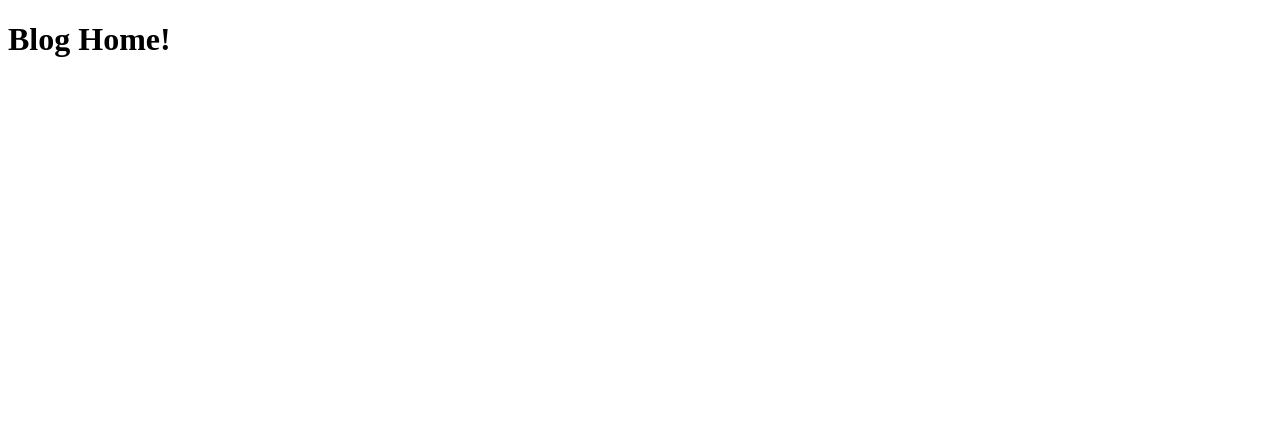
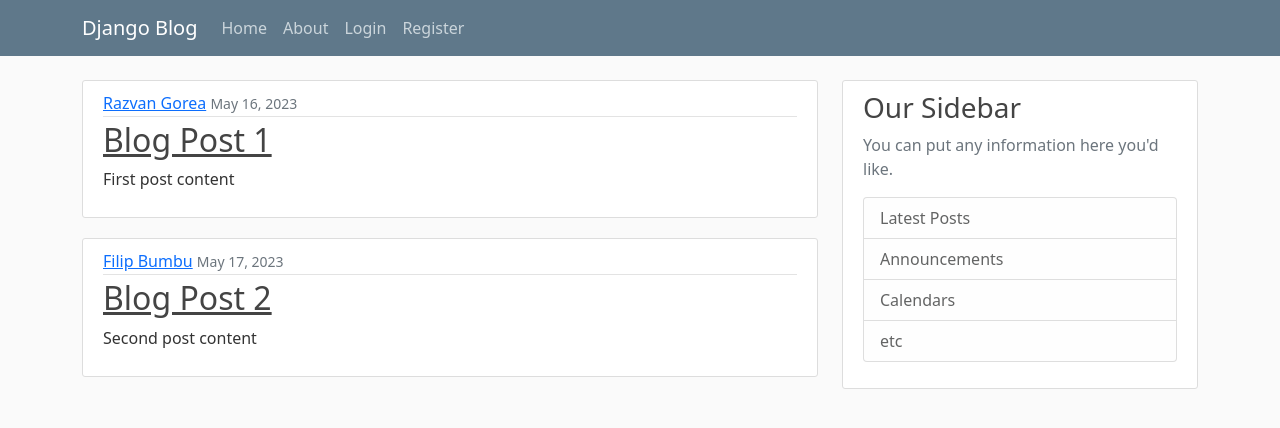
Before and after one commit to Razvan-Gorea/Blog-App, a Django app: page / in a window 1280 px wide. Before the commit the part shown is almost empty. Shown: the top 428 px of the page. Run offline with Django 4.2, Linux system fonts and the light colour scheme.

Commit message:
New template html files created with some basic content. Bootstrap and some custom CSS has been added to provide so styling to the Django Blog App

```diff
--- /dev/null
+++ b/blog/static/blog/main.css
@@ -0,0 +1,84 @@
+body {
+    background: #fafafa;
+    color: #333333;
+    margin-top: 5rem;
+  }
+
+  h1, h2, h3, h4, h5, h6 {
+    color: #444444;
+  }
+
+  ul {
+    margin: 0;
+  }
+
+  .bg-steel {
+    background-color: #5f788a;
+  }
+
+  .site-header .navbar-nav .nav-link {
+    color: #cbd5db;
+  }
+
+  .site-header .navbar-nav .nav-link:hover {
+    color: #ffffff;
+  }
+
+  .site-header .navbar-nav .nav-link.active {
+    font-weight: 500;
+  }
+
+  .content-section {
+    background: #ffffff;
+    padding: 10px 20px;
+    border: 1px solid #dddddd;
+    border-radius: 3px;
+    margin-bottom: 20px;
+  }
+
+  .article-title {
+    color: #444444;
+  }
+
+  a.article-title:hover {
+    color: #428bca;
+    text-decoration: none;
+  }
+
+  .article-content {
+    white-space: pre-line;
+  }
+
+  .article-img {
+    height: 65px;
+    width: 65px;
+    margin-right: 16px;
+  }
+
+  .article-metadata {
+    padding-bottom: 1px;
+    margin-bottom: 4px;
+    border-bottom: 1px solid #e3e3e3
+  }
+
+  .article-metadata a:hover {
+    color: #333;
+    text-decoration: none;
+  }
+
+  .article-svg {
+    width: 25px;
+    height: 25px;
+    vertical-align: middle;
+  }
+
+  .account-img {
+    height: 125px;
+    width: 125px;
+    margin-right: 20px;
+    margin-bottom: 16px;
+  }
+
+  .account-heading {
+    font-size: 2.5rem;
+  }
--- /dev/null
+++ b/blog/templates/blog/base.html
@@ -0,0 +1,91 @@
+{% load static %}
+
+<!DOCTYPE html>
+<html lang="en">
+<head>
+
+    <!-- Imported from the bootstrap offical website -->
+
+    <!-- Required meta tags -->
+    <meta charset="utf-8">
+    <meta name="viewport" content="width=device-width, initial-scale=1">
+
+    <!-- Bootstrap CSS -->
+    <link href="https://cdn.jsdelivr.net/npm/bootstrap@5.0.2/dist/css/bootstrap.min.css" rel="stylesheet" integrity="sha384-EVSTQN3/azprG1Anm3QDgpJLIm9Nao0Yz1ztcQTwFspd3yD65VohhpuuCOmLASjC" crossorigin="anonymous">
+
+    <!-- Custom CSS from Corey Schafer -->
+    <link rel="stylesheet" type="text/css" href="{% static 'blog/main.css' %}">
+    {% if title %}
+        <title>Django Blog - {{ title }}</title>
+    {% else %}
+        <title>Django Blog</title>
+    {% endif %}
+</head>
+<body>
+
+    <!-- Imported from Corey Schafer -->
+    <!-- This is the navbar -->
+
+    <header class="site-header">
+        <nav class="navbar navbar-expand-md navbar-dark bg-steel fixed-top">
+          <div class="container">
+            <a class="navbar-brand mr-4" href="{% url 'blog-home' %}">Django Blog</a>
+            <button class="navbar-toggler" type="button" data-toggle="collapse" data-target="#navbarToggle" aria-controls="navbarToggle" aria-expanded="false" aria-label="Toggle navigation">
+            <span class="navbar-toggler-icon"></span>
+            </button>
+            <div class="collapse navbar-collapse" id="navbarToggle">
+              <div class="navbar-nav mr-auto">
+                <a class="nav-item nav-link" href="{% url 'blog-home' %}">Home</a> <!-- from urls.py in the blog app folder-->
+                <a class="nav-item nav-link" href="{% url 'blog-about' %}">About</a> <!-- from urls.py in the blog app folder -->
+              </div>
+              <!-- Navbar Right Side -->
+              <div class="navbar-nav">
+                <a class="nav-item nav-link" href="#">Login</a>
+                <a class="nav-item nav-link" href="#">Register</a>
+              </div>
+            </div>
+          </div>
+        </nav>
+      </header>
+
+
+    <!-- This is the base template for all other templates to extend -->
+    <!-- Unique content per html file is denoted by the block content and ends at the endblock content-->
+
+    <main role="main" class="container">
+        <div class="row">
+          <div class="col-md-8">
+            {% block content %}{% endblock %}
+          </div>
+          <div class="col-md-4">
+            <div class="content-section">
+              <h3>Our Sidebar</h3>
+              <p class='text-muted'>You can put any information here you'd like.
+                <ul class="list-group">
+                  <li class="list-group-item list-group-item-light">Latest Posts</li>
+                  <li class="list-group-item list-group-item-light">Announcements</li>
+                  <li class="list-group-item list-group-item-light">Calendars</li>
+                  <li class="list-group-item list-group-item-light">etc</li>
+                </ul>
+              </p>
+            </div>
+          </div>
+        </div>
+      </main>
+
+
+    <!-- Imported from Offical Bootstrap Website -->
+
+    <!-- Optional JavaScript; choose one of the two! -->
+
+    <!-- Option 1: Bootstrap Bundle with Popper -->
+    <script src="https://cdn.jsdelivr.net/npm/bootstrap@5.0.2/dist/js/bootstrap.bundle.min.js" integrity="sha384-MrcW6ZMFYlzcLA8Nl+NtUVF0sA7MsXsP1UyJoMp4YLEuNSfAP+JcXn/tWtIaxVXM" crossorigin="anonymous"></script>
+
+    <!-- Option 2: Separate Popper and Bootstrap JS -->
+    <!--
+    <script src="https://cdn.jsdelivr.net/npm/@popperjs/core@2.9.2/dist/umd/popper.min.js" integrity="sha384-IQsoLXl5PILFhosVNubq5LC7Qb9DXgDA9i+tQ8Zj3iwWAwPtgFTxbJ8NT4GN1R8p" crossorigin="anonymous"></script>
+    <script src="https://cdn.jsdelivr.net/npm/bootstrap@5.0.2/dist/js/bootstrap.min.js" integrity="sha384-cVKIPhGWiC2Al4u+LWgxfKTRIcfu0JTxR+EQDz/bgldoEyl4H0zUF0QKbrJ0EcQF" crossorigin="anonymous"></script>
+    -->
+
+</body>
+</html>
--- a/blog/templates/blog/home.html
+++ b/blog/templates/blog/home.html
@@ -1,10 +1,19 @@
-<!DOCTYPE html>
-<html lang="en">
-<head>
-    <meta charset="UTF-8">
-    <title>Blog Home</title>
-</head>
-<body>
-    <h1>Blog Home!<h1>
-</body>
-</html>
+<!-- Content extended from base.html -->
+
+{% extends "blog/base.html" %}
+{% block content %}
+    <!-- Unique Content -->
+    {% for post in posts %}
+    <article class="media content-section">
+        <div class="media-body">
+          <div class="article-metadata">
+            <a class="mr-2" href="#">{{ post.author }}</a>
+            <small class="text-muted">{{ post.date_posted }}</small>
+          </div>
+          <!-- href="#" means dead link -->
+          <h2><a class="article-title" href="#">{{ post.title }}</a></h2>
+          <p class="article-content">{{ post.content }}</p>
+        </div>
+      </article>
+    {% endfor %}
+{% endblock content %}
--- a/blog/urls.py
+++ b/blog/urls.py
@@ -5,7 +5,7 @@ from . import views
 
 #when a path is requested, a view is called to handle the request
 
-#E.g when a user goes to '', the home view is called
+#E.g when a user goes to the '' (empty path), the home view is called
 
 urlpatterns = [
     path('', views.home, name='blog-home'),
--- a/blog/views.py
+++ b/blog/views.py
@@ -1,8 +1,28 @@
 from django.shortcuts import render
 from django.http import HttpResponse
 
+posts = [
+    {
+        'author': 'Razvan Gorea',
+        'title': 'Blog Post 1',
+        'content': 'First post content',
+        'date_posted': 'May 16, 2023'
+    },
+    {
+        'author': 'Filip Bumbu',
+        'title': 'Blog Post 2',
+        'content': 'Second post content',
+        'date_posted': 'May 17, 2023'
+    }
+]
+
+# home view triggered when user goes to an empty path or '/' path
 def home(request):
-    return render(request, 'blog/home.html')
+    context = {
+        'posts': posts
+    }
+    return render(request, 'blog/home.html', context)
 
+# about view triggered when user goes to '/about' path
 def about(request):
-    return render(request, 'blog/about.html')
+    return render(request, 'blog/about.html', {'title':'About'})
```
Also changed, not shown: blog/templates/blog/about.html (+7 -10 lines).
